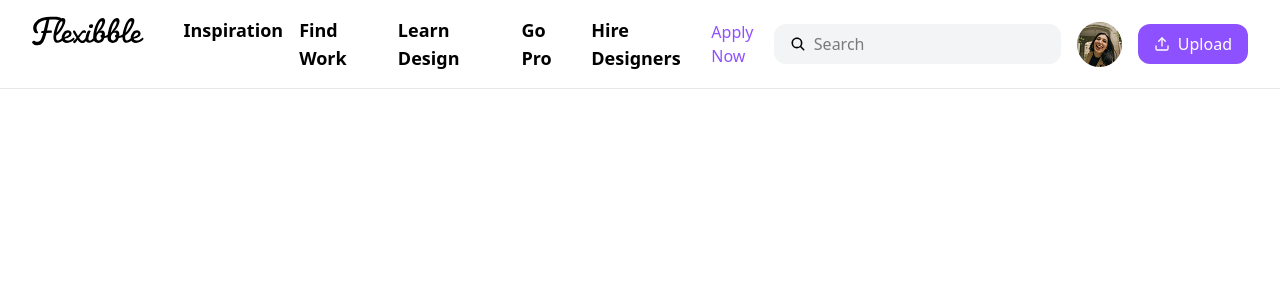
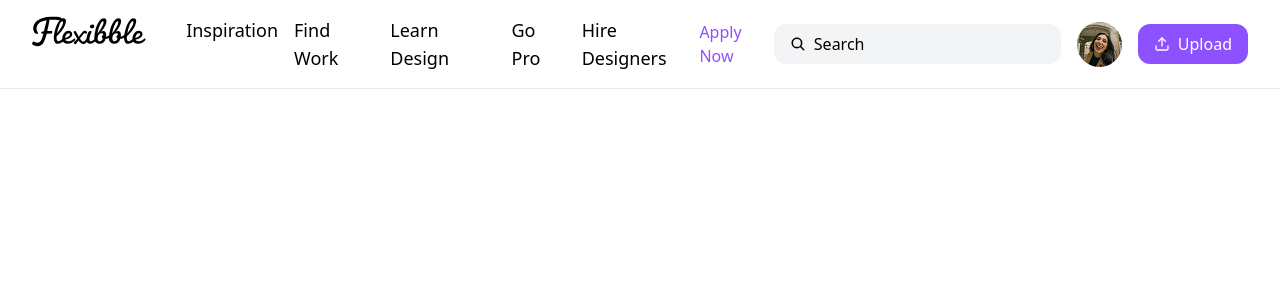
Before and after one commit to tanjilaWD/Dribble_Clone, a React (Vite) app: page / in a window 1280 px wide. Shown: the top 300 px of the page. Built offline with nearby package versions, Linux system fonts and the light colour scheme.

Commit message:
header code

```diff
--- a/src/Components/Menu.jsx
+++ b/src/Components/Menu.jsx
@@ -4,11 +4,11 @@ const Menu = () => {
     return (
 
             <ul className="flex gap-4 text-lg">
-                <li className="font-semibold text-lg text-black hover:text-violet-300 duration-200">Inspiration</li>
-                <li className="font-semibold text-lg text-black hover:text-violet-300 duration-200">Find Work</li>
-                <li className="font-semibold text-lg text-black hover:text-violet-300 duration-200">Learn Design</li>
-                <li className="font-semibold text-lg text-black hover:text-violet-300 duration-200">Go Pro</li>
-                <li className="font-semibold text-lg text-black hover:text-violet-300 duration-200">Hire Designers</li>
+                <li className="font-medium text-lg text-black hover:text-violet-300 duration-200 cursor-pointer">Inspiration</li>
+                <li className="font-medium text-lg text-black hover:text-violet-300 duration-200 cursor-pointer">Find Work</li>
+                <li className="font-medium text-lg text-black hover:text-violet-300 duration-200 cursor-pointer">Learn Design</li>
+                <li className="font-medium text-lg text-black hover:text-violet-300 duration-200 cursor-pointer">Go Pro</li>
+                <li className="font-medium text-lg text-black hover:text-violet-300 duration-200 cursor-pointer">Hire Designers</li>
             </ul>
 
     );
--- a/src/Components/Ui/Search.jsx
+++ b/src/Components/Ui/Search.jsx
@@ -4,7 +4,7 @@ const Search = () => {
     return (
         <div className="bg-gray-100 flex items-center py-2 px-4 gap-2 rounded-xl ">
         <IoSearch />
-    <input type="text"placeholder="Search" className="outline-none"/>
+        <input type="text"placeholder="Search" className="outline-none text-gray-800 placeholder:text-black " />
         </div>
     );
 };
--- a/src/Components/Ui/Upload.jsx
+++ b/src/Components/Ui/Upload.jsx
@@ -1,6 +1,6 @@
 const Upload = ({icon, text}) => {
     return (
-       <button className="flex bg-violet-500 py-2 px-4 rounded-xl gap-2 text-white items-center">
+       <button className="flex bg-violet-500 py-2 px-4 rounded-xl gap-2 text-white items-center hover:bg-violet-600 duration-300 cursor-pointer">
         {icon} {text}
        </button>
     );
```
